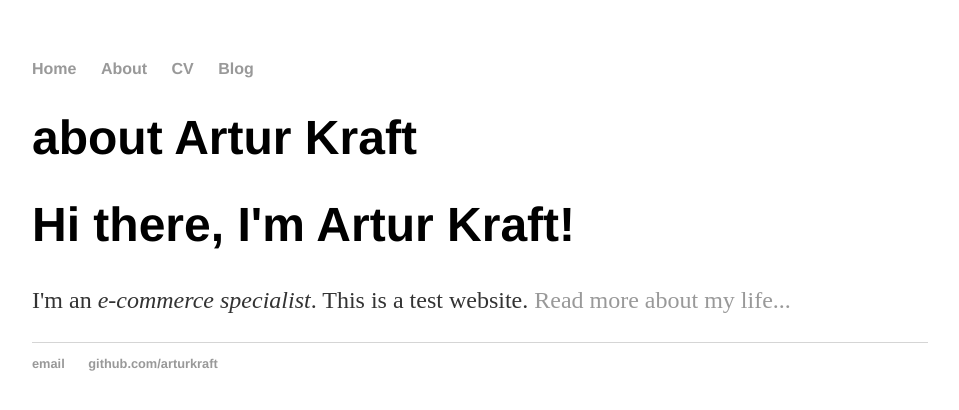
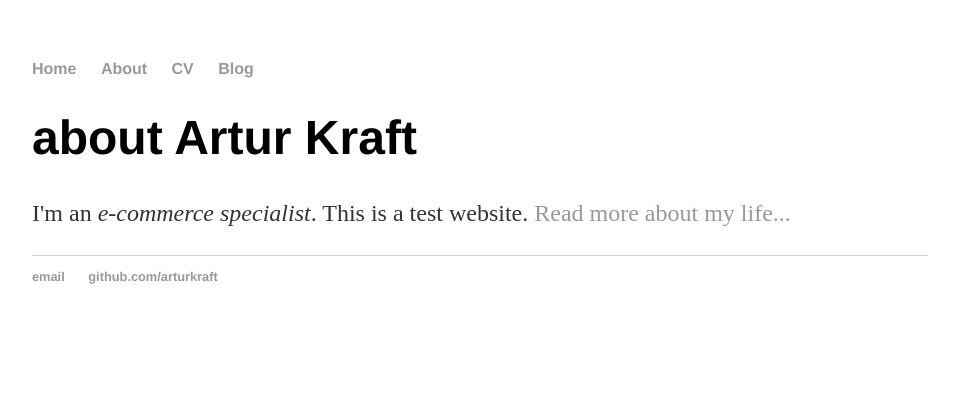
Before and after one commit to arturkraft/arturkraft.github.io, a Jekyll site: the page built from about/index.html, in a window 1280 px wide. Shown: the top 410 px of the page, without its empty margins (160-1119 px from the left). Built offline with Jekyll 4.4.1, drawn with Linux system fonts in a browser that asks for light colours.

Commit message:
Update index.html

```diff
--- a/about/index.html
+++ b/about/index.html
@@ -4,6 +4,5 @@ title: about Artur Kraft
 ---
 	<h1>{{ page.title }}</h1>
 <div class="blurb">
-	<h1>Hi there, I'm Artur Kraft!</h1>
 	<p>I'm an <em>e-commerce specialist</em>. This is a test website. <a href="/about">Read more about my life...</a></p>
 </div><!-- /.blurb -->
```
